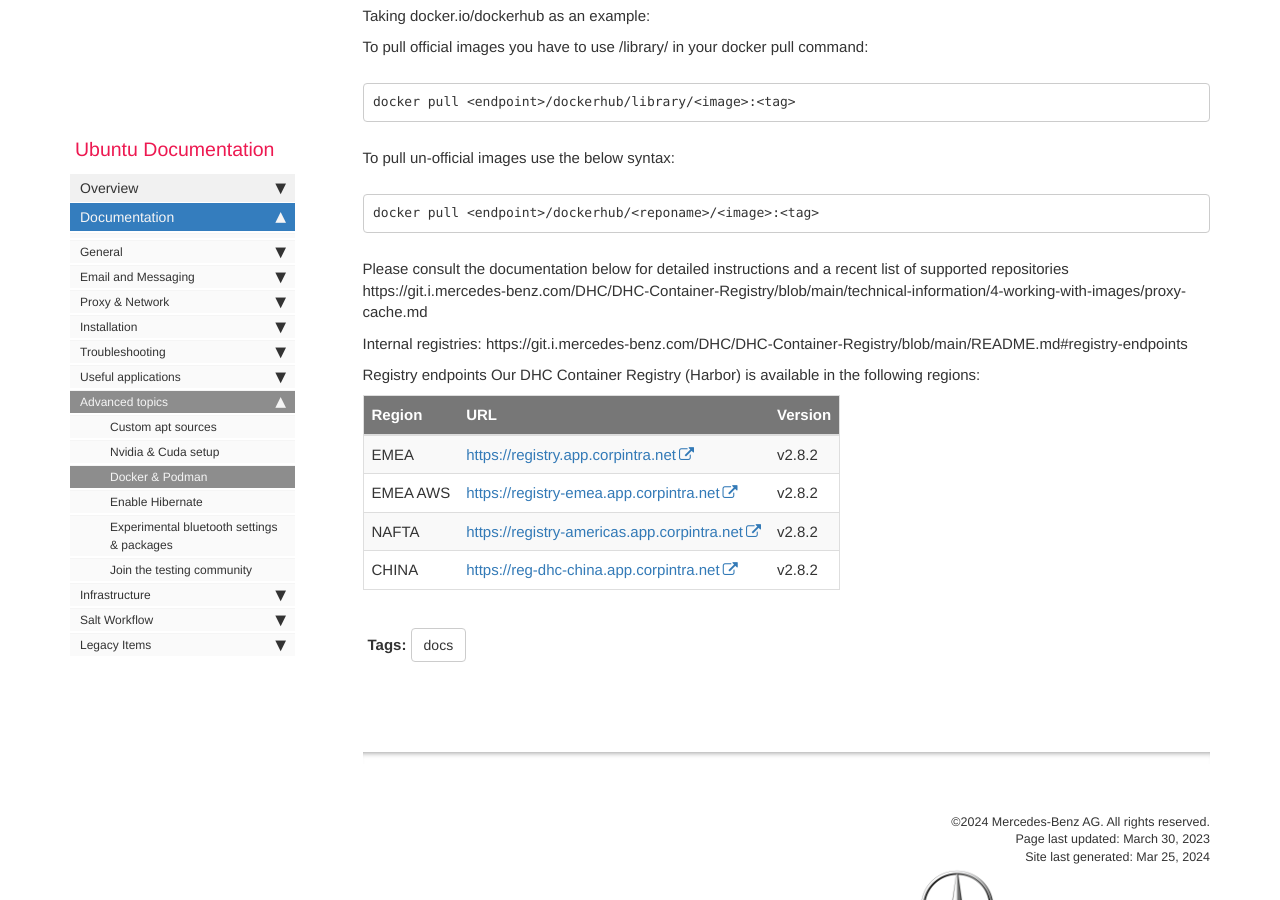
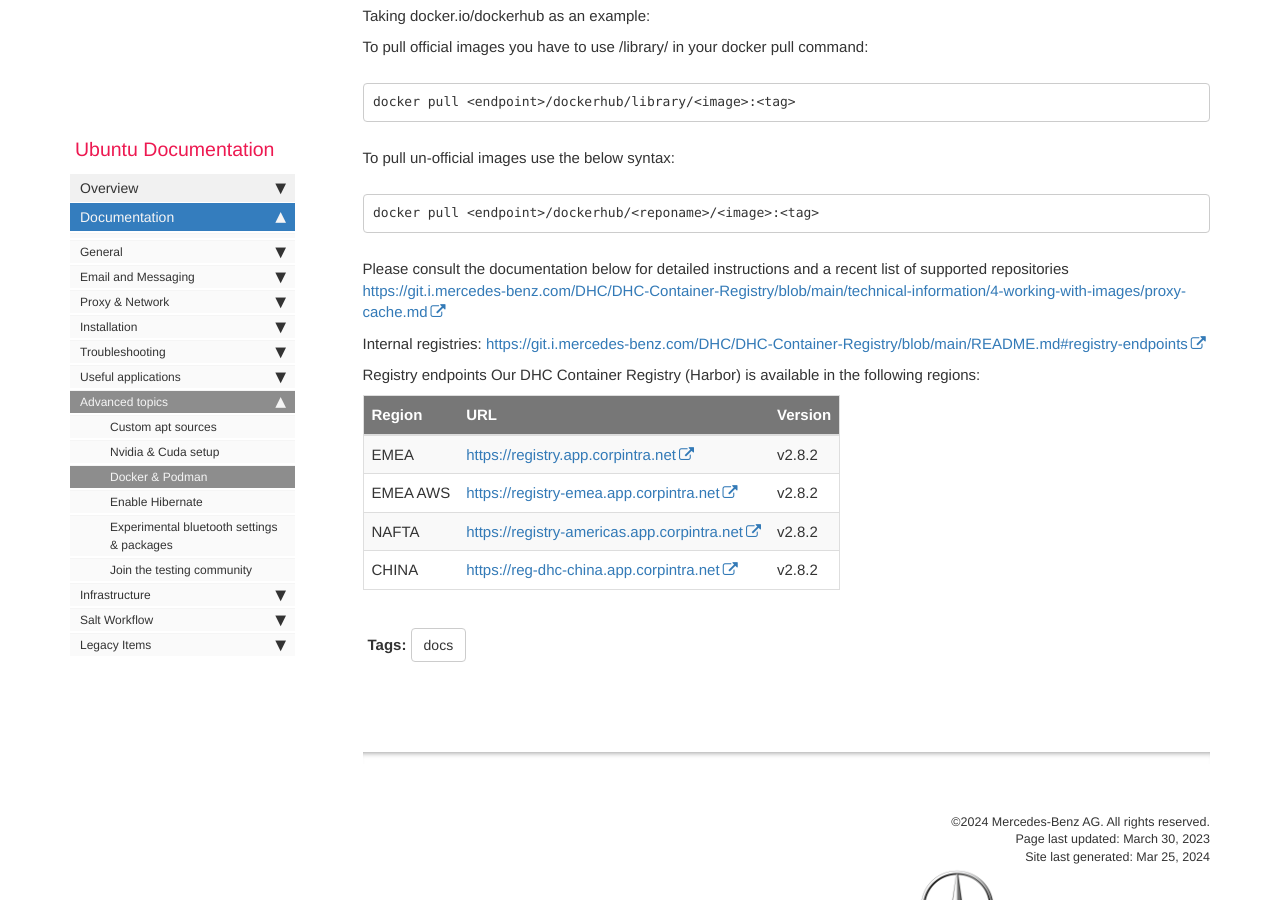
Before and after one commit to RajputPawan/Prometheus, a Jekyll site: the page built from pages/docs/docker-podman-overview.md, in a window 1280 px wide and 900 px high, scrolled down 990 px. Built offline with Jekyll 4.4.1, drawn with Linux system fonts in a browser that asks for light colours; comment, search, counter and statistics services are not loaded.

Commit message:
Update docker-podman-overview.md

````diff
--- a/pages/docs/docker-podman-overview.md
+++ b/pages/docs/docker-podman-overview.md
@@ -64,10 +64,10 @@
 ```
 
 Please consult the documentation below for detailed instructions and a recent list of supported repositories
-https://git.i.mercedes-benz.com/DHC/DHC-Container-Registry/blob/main/technical-information/4-working-with-images/proxy-cache.md
+<https://git.i.mercedes-benz.com/DHC/DHC-Container-Registry/blob/main/technical-information/4-working-with-images/proxy-cache.md>
 
 Internal registries:
-https://git.i.mercedes-benz.com/DHC/DHC-Container-Registry/blob/main/README.md#registry-endpoints
+<https://git.i.mercedes-benz.com/DHC/DHC-Container-Registry/blob/main/README.md#registry-endpoints>
 
 Registry endpoints
 Our DHC Container Registry (Harbor) is available in the following regions:
````
